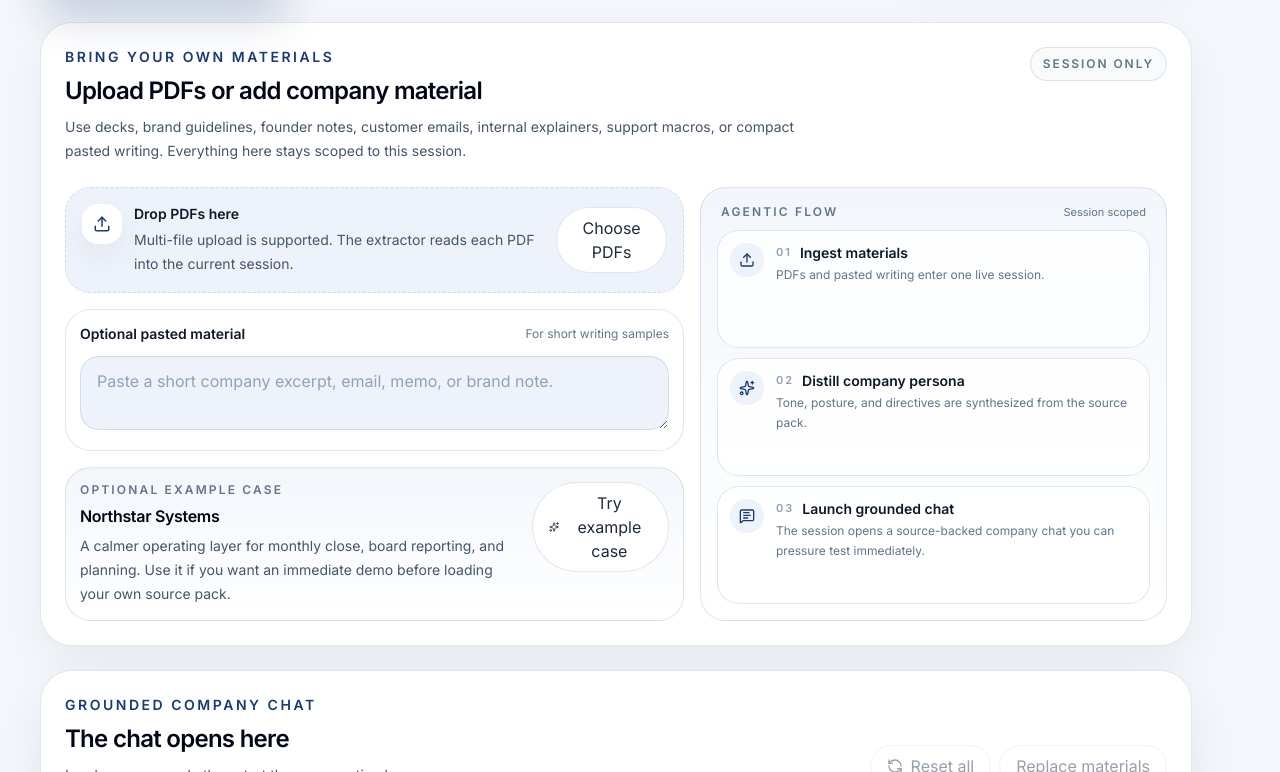
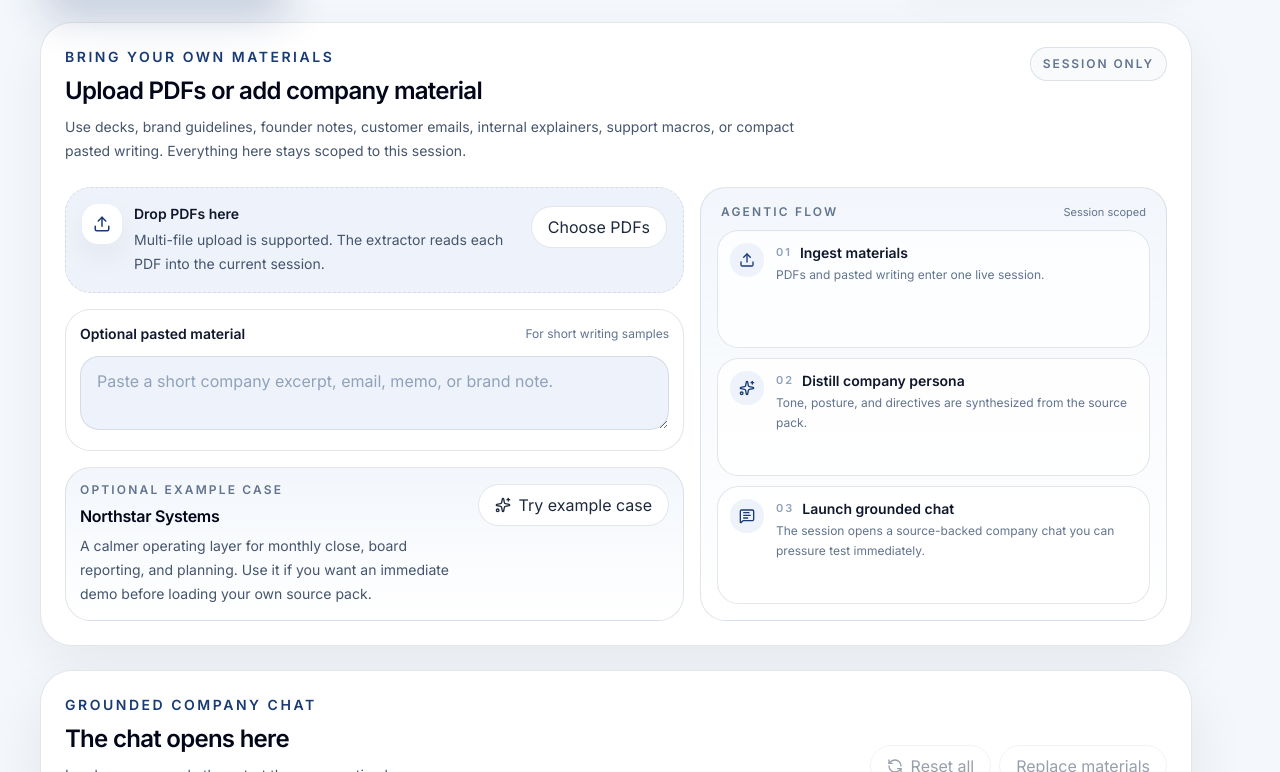
Before and after one commit to SY227/company-persona-studio, a Next.js app: page / in a window 1280 px wide. Shown: the part 488-1260 px from the top of the page. Built offline with nearby package versions, Linux system fonts and the light colour scheme.

Commit message:
Keep materials buttons on one line

```diff
--- a/src/components/house-voice-app.tsx
+++ b/src/components/house-voice-app.tsx
@@ -433,7 +433,7 @@ export function HouseVoiceApp() {
                       : "border-[var(--border)] bg-[var(--surface-muted)]"
                   }`}
                 >
-                  <div className="flex flex-col gap-3 text-left sm:flex-row sm:items-center sm:justify-between">
+                  <div className="flex flex-col gap-3 text-left sm:flex-row sm:items-start sm:justify-between">
                     <div className="flex items-start gap-3">
                       <div className="flex h-10 w-10 shrink-0 items-center justify-center rounded-2xl bg-white text-[var(--blue-strong)] shadow-[0_12px_30px_rgba(15,23,42,0.06)]">
                         <Upload className="h-4.5 w-4.5" />
@@ -448,7 +448,7 @@ export function HouseVoiceApp() {
                     <button
                       type="button"
                       onClick={() => fileInputRef.current?.click()}
-                      className="rounded-full border border-[var(--border)] bg-white px-4 py-2 text-sm font-medium text-slate-800 transition hover:border-[var(--blue-strong)] hover:text-[var(--blue-strong)]"
+                      className="rounded-full border border-[var(--border)] bg-white px-4 py-2 text-sm font-medium whitespace-nowrap text-slate-800 transition hover:border-[var(--blue-strong)] hover:text-[var(--blue-strong)] sm:mt-0.5 sm:shrink-0"
                     >
                       Choose PDFs
                     </button>
@@ -529,7 +529,7 @@ export function HouseVoiceApp() {
                       type="button"
                       onClick={() => void createSession({ useSample: true })}
                       disabled={isCreatingSession}
-                      className="inline-flex items-center justify-center rounded-full border border-[var(--border)] bg-white px-4 py-2 text-sm font-semibold text-slate-800 transition hover:border-[var(--blue-strong)] hover:text-[var(--blue-strong)] disabled:cursor-not-allowed disabled:opacity-60"
+                      className="inline-flex items-center justify-center rounded-full border border-[var(--border)] bg-white px-4 py-2 text-sm font-semibold whitespace-nowrap text-slate-800 transition hover:border-[var(--blue-strong)] hover:text-[var(--blue-strong)] disabled:cursor-not-allowed disabled:opacity-60 sm:mt-0.5 sm:shrink-0"
                     >
                       {isCreatingSession ? (
                         <LoaderCircle className="mr-2 h-4 w-4 animate-spin" />
```
